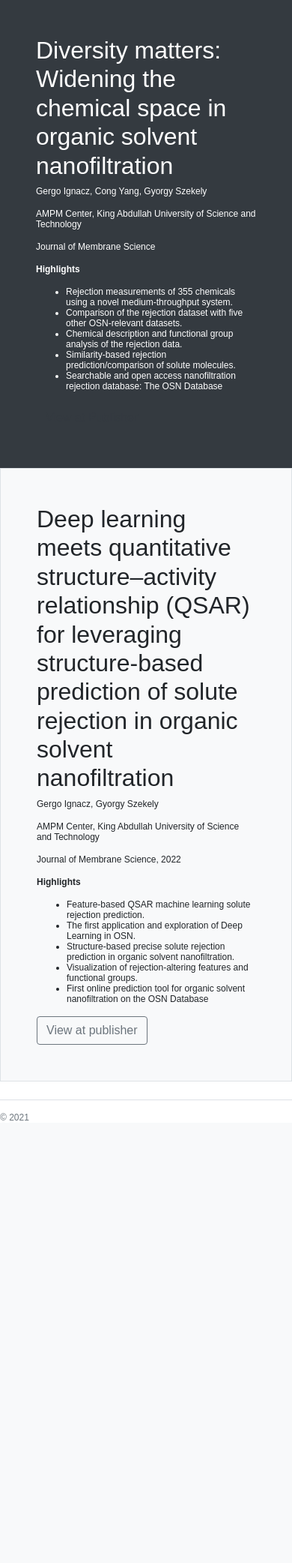
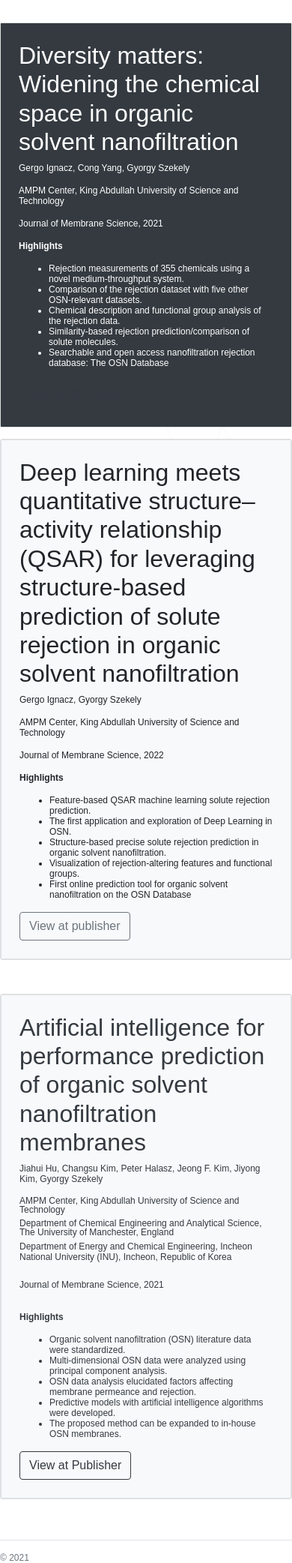
Before and after one commit to ignaczgerg/osn-database, a Flask app: page /publications in a window 390 px wide. Shown: the part 56-2140 px from the top of the page at 75% size. Before the commit the page ends 1550 px from the top, so only its background shows below. Run offline with Flask 2, Linux system fonts and the light colour scheme; some libraries are stand-ins or nearby versions.

Commit message:
html formatting, error correction and new publication added.

```diff
--- a/static/css/main.css
+++ b/static/css/main.css
@@ -5,11 +5,6 @@ body, html {
     color: black;
     text-align: center;
 }
-/*
-.content {
-    margin: 0 auto;
-    width: 1200px;
-} */
 
 table, td, th {
     border: 1px solid #aaa;
--- a/templates/contact.html
+++ b/templates/contact.html
@@ -38,7 +38,7 @@ block body %}
         <div class="col-lg-6 col-md-8 mx-auto">
           <h1 class="fw-light">Contact Us</h1>
           <p class="lead text-muted">
-            The OSN Database is mainted by <a href="https://scholar.google.com/citations?user=0PPe-uAAAAAJ&hl=en">Gergo
+            The OSN Database is maintained by <a href="https://scholar.google.com/citations?user=0PPe-uAAAAAJ&hl=en">Gergo
               Ignacz</a>, <a href="https://scholar.google.com/citations?user=ERN7mywAAAAJ&hl=en&oi=ao">Aron Beke</a>,
             and <a href="https://scholar.google.com/citations?user=o3YXUDMAAAAJ&hl=en&oi=ao">Gyorgy Szekely</a>
           </p>
--- a/templates/publications.html
+++ b/templates/publications.html
@@ -41,29 +41,18 @@ Contact information
 <body>
 
   <main>
-    <!-- <div class="container py-4">
-    <header class="pb-3 mb-4 border-bottom">
-      <a href="/" class="d-flex align-items-center text-dark text-decoration-none">
-        <svg xmlns="http://www.w3.org/2000/svg" width="40" height="32" class="me-2" viewBox="0 0 118 94" role="img"><title>Bootstrap</title><path fill-rule="evenodd" clip-rule="evenodd" d="M24.509 0c-6.733 0-11.715 5.893-11.492 12.284.214 6.14-.064 14.092-2.066 20.577C8.943 39.365 5.547 43.485 0 44.014v5.972c5.547.529 8.943 4.649 10.951 11.153 2.002 6.485 2.28 14.437 2.066 20.577C12.794 88.106 17.776 94 24.51 94H93.5c6.733 0 11.714-5.893 11.491-12.284-.214-6.14.064-14.092 2.066-20.577 2.009-6.504 5.396-10.624 10.943-11.153v-5.972c-5.547-.529-8.934-4.649-10.943-11.153-2.002-6.484-2.28-14.437-2.066-20.577C105.214 5.894 100.233 0 93.5 0H24.508zM80 57.863C80 66.663 73.436 72 62.543 72H44a2 2 0 01-2-2V24a2 2 0 012-2h18.437c9.083 0 15.044 4.92 15.044 12.474 0 5.302-4.01 10.049-9.119 10.88v.277C75.317 46.394 80 51.21 80 57.863zM60.521 28.34H49.948v14.934h8.905c6.884 0 10.68-2.772 10.68-7.727 0-4.643-3.264-7.207-9.012-7.207zM49.948 49.2v16.458H60.91c7.167 0 10.964-2.876 10.964-8.281 0-5.406-3.903-8.178-11.425-8.178H49.948z" fill="currentColor"></path></svg>
-        <span class="fs-4">Jumbotron example</span>
-      </a>
-    </header>
-
-    <div class="p-5 mb-4 bg-light rounded-3">
-      <div class="container-fluid py-5">
-        <h1 class="display-5 fw-bold">Contact</h1>
-        <p class="col-md-8 fs-4"></p>
-        <button class="btn btn-primary btn-lg" type="button">Example button</button>
+    <div>
+      <p><br></p>
     </div>
-    </div> -->
-
-    <div class="row align-items-md-stretch">
-      <div class="col-md-6">
-        <div class="h-100 p-5 text-white bg-dark rounded-3">
+    <div class="container">
+      <div class="row">
+        <div class="card-deck">
+          <div class="card">
+            <div class="h-100 p-4 text-white bg-dark rounded-3">
               <h2>Diversity matters: Widening the chemical space in organic solvent nanofiltration</h2>
               <p>Gergo Ignacz, Cong Yang, Gyorgy Szekely</p>
               <p>AMPM Center, King Abdullah University of Science and Technology</p>
-          <p>Journal of Membrane Science</p>
+              <p>Journal of Membrane Science, 2021</p>
               <p><b>Highlights</b></p>
               <p>
                 <ul>
@@ -75,12 +64,12 @@ Contact information
                 </ul>
               </p>
               <a class="btn btn-outline-dark" type="button"
-            href="https://www.sciencedirect.com/science/article/pii/S0376738821008723?dgcid=raven_sd_aip_email">View at
+                href="https://doi.org/10.1016/j.memsci.2021.119929">View at
                 Publisher</a>
             </div>
           </div>
-      <div class="col-md-6">
-        <div class="h-100 p-5 bg-light border rounded-3">
+          <div class="card">
+            <div class="h-100 p-4 bg-light border rounded-3">
               <h2>Deep learning meets quantitative structure–activity relationship (QSAR) for leveraging structure-based
                 prediction of solute rejection in organic solvent nanofiltration</h2>
               <p>Gergo Ignacz, Gyorgy Szekely</p>
@@ -101,11 +90,78 @@ Contact information
             </div>
           </div>
         </div>
+      </div>
+    </div>
 
+<div class="row">
+  <div class="col-md-6">
+    <p><br></p>
+  </div>
+</div>
+
+        <div class="container">
+          <div class="row">
+            <div class="card-deck">
+              <div class="card">
+                <div class="h-100 p-4 text-dark bg-light border rounded-3">
+                  <h2>Artificial intelligence for performance prediction of organic solvent nanofiltration membranes</h2>
+                  <p>Jiahui Hu, Changsu Kim, Peter Halasz, Jeong F. Kim, Jiyong Kim, Gyorgy Szekely</p>
+                  <p style="line-height:100%; margin-top: 0.5em; margin-bottom: .25em">AMPM Center, King Abdullah University of Science and Technology</p>
+                  <p style="line-height:100%; margin-top: 0.5em; margin-bottom: .25em">Department of Chemical Engineering and Analytical Science, The University of Manchester, England</p>
+                  <p style="line-height:120%; margin-top: 0.5em; margin-bottom: .25em">Department of Energy and Chemical Engineering, Incheon National University (INU), Incheon, Republic of Korea</p>
+                  <p style="line-height:100%; margin-top: 2em; margin-bottom: 2.5em">Journal of Membrane Science, 2021</p>
+                  <p><b>Highlights</b></p>
+                  <p>
+                    <ul>
+                      <li>Organic solvent nanofiltration (OSN) literature data were standardized.</li>
+                      <li>Multi-dimensional OSN data were analyzed using principal component analysis.</li>
+                      <li>OSN data analysis elucidated factors affecting membrane permeance and rejection.</li>
+                      <li>Predictive models with artificial intelligence algorithms were developed.</li>
+                      <li>The proposed method can be expanded to in-house OSN membranes.</li>
+                    </ul>
+                  </p>
+                  <a class="btn btn-outline-dark" type="button"
+                    href="https://doi.org/10.1016/j.memsci.2020.118513">View at
+                    Publisher</a>
+                </div>
+              </div>
+              <div class="card border-0" style="background-color: rgba(255, 255, 255, 0.0)">
+                <!-- Here come the new publication
+                You have to remove the opacity from 0.0 to 1.0 in order to display the card (STYLE: 255, 255, 255, 1.0) -->
+              </div>
+            </div>
+          </div>
+        </div>
+
+    <!-- <div class="row">
+      <div class="col-md-6">
+        <div class="h-100 p-5 text-dark bg-light border rounded-3">
+          <h2>Artificial intelligence for performance prediction of organic solvent nanofiltration membranes</h2>
+          <p>Jiahui Hu, Changsu Kim, Peter Halasz, Jeong F.Kim, Jiyong Kim, Gyorgy Szekely</p>
+          <p style="line-height:100%; margin-top: 0.5em; margin-bottom: .25em">AMPM Center, King Abdullah University of Science and Technology</p>
+          <p style="line-height:100%; margin-top: 0.5em; margin-bottom: .25em">Department of Chemical Engineering and Analytical Science, The University of Manchester, England</p>
+          <p style="line-height:120%; margin-top: 0.5em; margin-bottom: .25em">Department of Energy and Chemical Engineering, Incheon National University (INU), Incheon, Republic of Korea</p>
+          <p style="line-height:100%; margin-top: 2em; margin-bottom: 2.5em">Journal of Membrane Science, 2021</p>
+          <p><b>Highlights</b></p>
+          <p>
+            <ul>
+              <li>Organic solvent nanofiltration (OSN) literature data were standardized.</li>
+              <li>Multi-dimensional OSN data were analyzed using principal component analysis.</li>
+              <li>OSN data analysis elucidated factors affecting membrane permeance and rejection.</li>
+              <li>Predictive models with artificial intelligence algorithms were developed.</li>
+              <li>The proposed method can be expanded to in-house OSN membranes.</li>
+            </ul>
+          </p>
+          <a class="btn btn-outline-dark" type="button"
+            href="https://doi.org/10.1016/j.memsci.2020.118513">View at
+            Publisher</a>
+        </div>
+      </div>
+
+    </div> -->
     <footer class="pt-3 mt-4 text-muted border-top">
       &copy; 2021
     </footer>
-    </div>
   </main>
 
 </body>
```
Also changed, not shown: static/dataset_image.png. Lines whose indentation alone changed are shown as unchanged.
